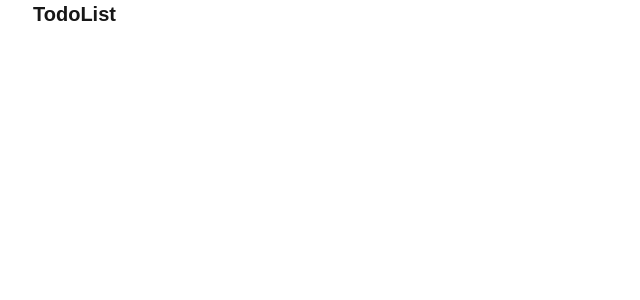
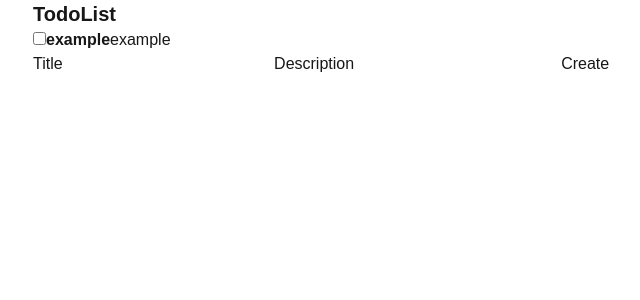
Before and after one commit to johnsonhsiung/convex-todos, a Next.js app: page / in a window 1280 px wide. Shown: the top 300 px of the page, without its empty margins (223-863 px from the left). Built offline with nearby package versions, Linux system fonts and the light colour scheme.

Commit message:
form to input new todo items

```diff
--- a/src/app/page.tsx
+++ b/src/app/page.tsx
@@ -8,7 +8,24 @@ type ToDoItem = {
 };
 
 export default function Home() {
-  const [todos, setTodos] = useState<ToDoItem[]>([]);
+  const [todos, setTodos] = useState<ToDoItem[]>([
+    {title: "example", description: "example", completed: false}
+  ]);
+
+  const [title, setTitle] = useState<string>("")
+  const [description, setDescription] = useState("")
+
+  const handleSubmit = (e: React.FormEvent<HTMLFormElement>) => {
+    e.preventDefault();
+    setTodos(prev => {
+      const newTodos = [...prev];
+      newTodos.push({title, description, completed: false});
+      setTitle("");
+      setDescription("");
+      return newTodos;
+    })
+
+  };
   return (
     // md - maximum width of div to medium size
     // mx - margin set to auto
@@ -18,16 +35,30 @@ export default function Home() {
       <ul>
         {todos.map(({ title, description, completed }, index) => (
           <li key={index}>
-
-            <input type="checkbox" checked={completed} onChange={e => setTodos(prev => { // prev (can be named anything) is the current state of todos before the update
-              prev[index].completed = e.target.checked;
-              return prev;
-            })} />
+            <input
+              type="checkbox"
+              checked={completed}
+              onChange={(e) =>
+                setTodos((prev) => {
+                  // prev (can be named anything) is the current state of todos before the update
+                  const newTodo = [...prev]
+                  newTodo[index].completed = e.target.checked;
+                  return newTodo;
+                })
+              }
+            />
             <span className="font-semibold">{title}</span>
             {description}
           </li>
         ))}
       </ul>
+      <form onSubmit={handleSubmit}>
+        <label htmlFor="title"> Title</label>
+        <input type="text" name="title" id="title" value={title} onChange={e => setTitle(e.target.value)} />
+        <label htmlFor="description"> Description</label>
+        <input type="text" name="description" id="description" value={description} onChange={e => setDescription(e.target.value)}/>
+        <button type="submit">Create</button>
+      </form>
     </div>
   );
 }
```
